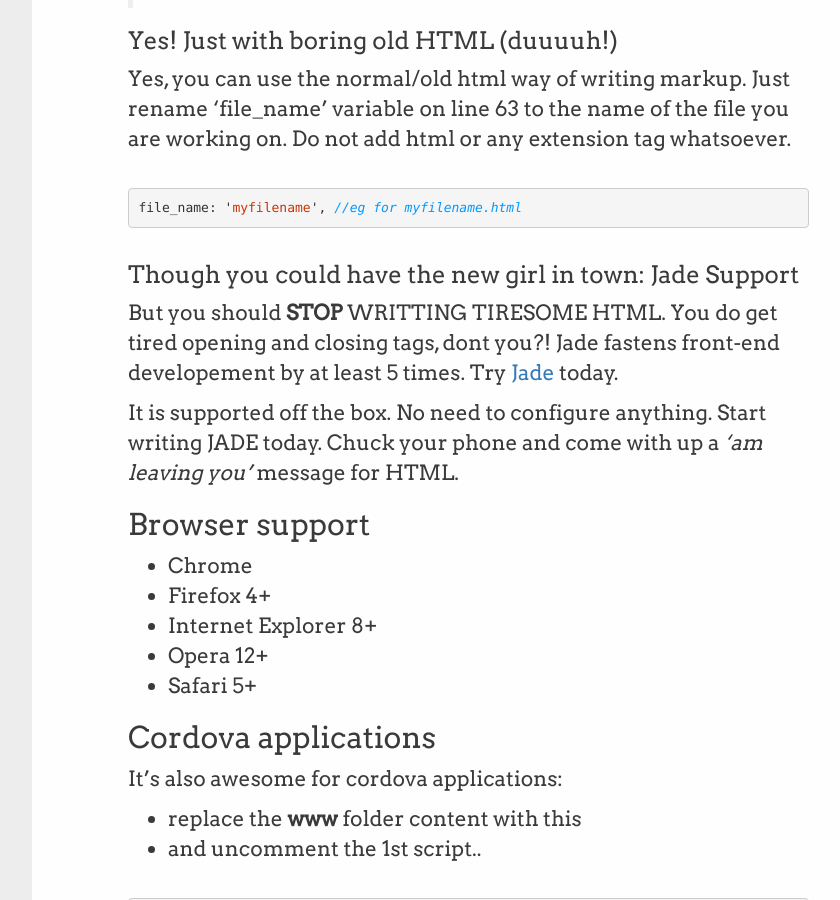
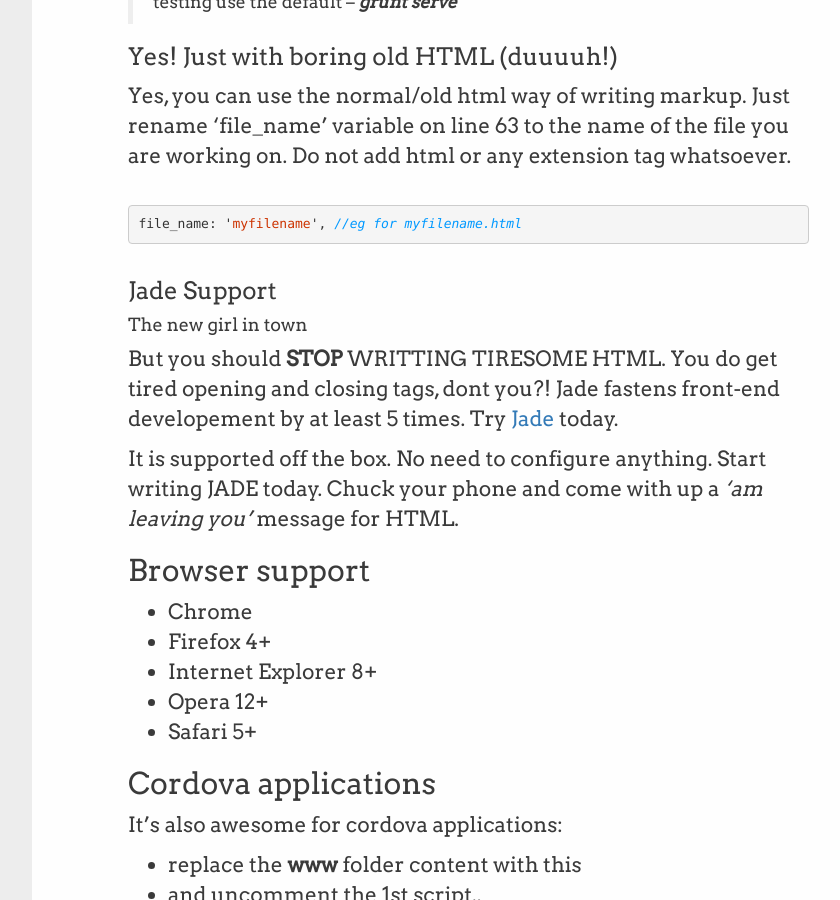
Before and after one commit to kn9ts/start-to-grunt, a Jekyll site: the page built from index.md, in a window 1280 px wide and 900 px high, scrolled down 3061 px. Shown: the whole window, without its empty margins (390-1230 px from the left). Built offline with Jekyll 4.4.1, drawn with Linux system fonts in a browser that asks for light colours; nearby versions of some CDN libraries; library files that are not in the unit come from our copies.

Commit message:
refining index.md

```diff
--- a/index.md
+++ b/index.md
@@ -17,6 +17,7 @@
 * [bower](http://bower.io)
 
 ## Getting Started
+
 Once you have NodeJS installed, run_(type/copy paste int the command line window and press ENTER)_:
 
 __To download the boilerplate__
@@ -65,7 +66,8 @@
 
 This will create a __test__ and __dist__ folder with a test and distribution application version in their respective folders.
 
-#### Live Reload – Take Productivity to the Next Level
+### Live Reload – Take Productivity to the Next Level
+
 [Read Article](https://blog.openshift.com/day-7-gruntjs-livereload-take-productivity-to-the-next-level/) To learn more about Live-Reload
 
 One of the features of the __GruntJS watch plugin__ is that it can automatically reload changes. It is very helpful if we are making markup, style and javascript changes and want to get instant feedback without pressing the browser refresh button.
@@ -86,13 +88,16 @@
 
 
 ### Yes! Just with boring old HTML (duuuuh!)
+
 Yes, you can use the normal/old html way of writing markup. Just rename 'file_name' variable on line 63 to the name of the file you are working on. Do not add html or any extension tag whatsoever.
 
 {% highlight javascript %}
 file_name: 'myfilename', //eg for myfilename.html
 {% endhighlight %}
 
-### Though you could have the new girl in town: Jade Support
+### Jade Support
+#### The new girl in town
+
 But you should __STOP__ WRITTING TIRESOME HTML. You do get tired opening and closing tags, dont you?! Jade fastens front-end developement by at least 5 times. Try [Jade](http://jade-lang.com) today.
 
 It is supported off the box. No need to configure anything. Start writing JADE today. Chuck your phone and come with up a _'am leaving you'_ message for HTML.
```
